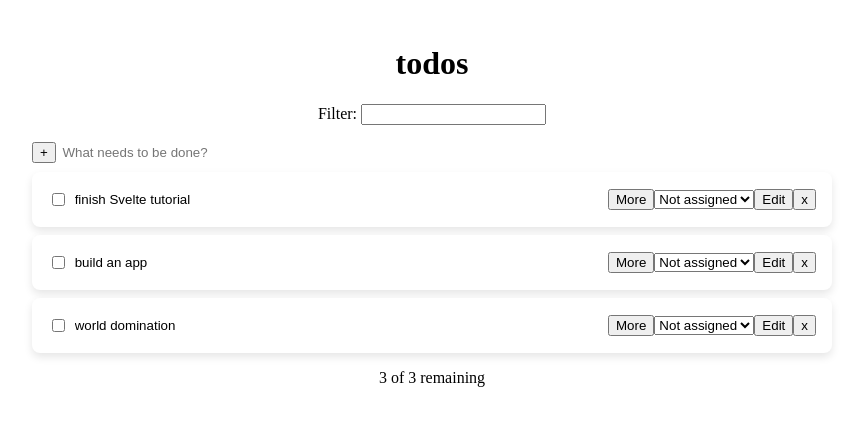
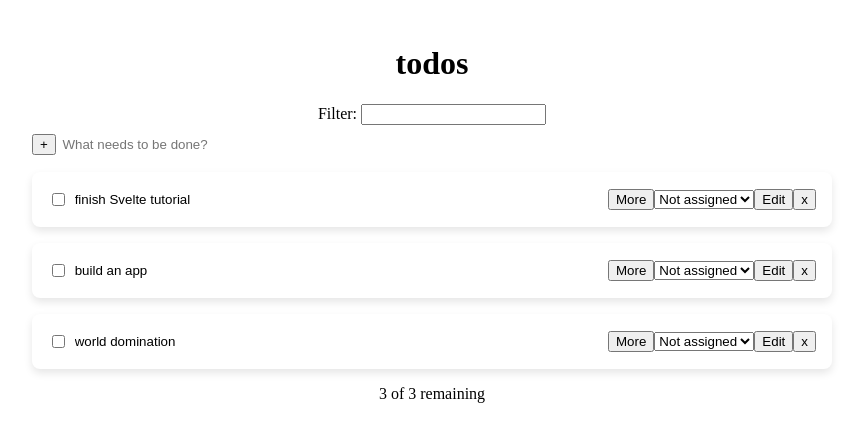
Before and after one commit to martincajka/todoapp-fe, a SvelteKit app: page / in a window 1280 px wide. Shown: the top 442 px of the page, without its empty margins (208-1070 px from the left). Built offline with nearby package versions, Linux system fonts and the light colour scheme.

Commit message:
code cleanup

```diff
--- a/src/routes/+page.svelte
+++ b/src/routes/+page.svelte
@@ -78,8 +78,7 @@
     <label>
       Filter: <input bind:value={search} />
     </label>
-    <ul class="todos">
-      <li class="todo-input">
+    <div class="todo-input">
       <button onclick={add}>+</button>
       <input
         type="text"
@@ -88,16 +87,13 @@
         bind:value={newTodo.text}
         onkeydown={handleKeydown}
       />
-      </li>
+    </div>
     <FilteredTodos data={displayActive()} row={todoRow} />
-    </ul>
     <p>{remainingTodos} of {allTodos} remaining</p>
     {#if allTodos !== remainingTodos}
       <h5>Completed</h5>
-      <ul class="todos">
       <button onclick={clear}> Clear completed </button>
       <FilteredTodos data={displayCompleted()} row={doneRow} />
-      </ul>
     {/if}
   </div>
 </main>
@@ -176,11 +172,6 @@
     }
   }
 
-  ul {
-    list-style: none;
-    padding: 0;
-  }
-
   .todo-input {
     display: flex;
     align-items: center;
--- a/src/routes/FilteredTodos.svelte
+++ b/src/routes/FilteredTodos.svelte
@@ -3,12 +3,19 @@
 </script>
 
 {#each data as d}
-  <li class="todo" class:done={d.done} class:highlight={d.new}>
-    {@render row(d)}
-  </li>
+  <ul>
+    <li class="todo" class:done={d.done} class:highlight={d.new}>
+      {@render row(d)}
+    </li>
+  </ul>
 {/each}
 
 <style>
+  ul {
+    list-style: none;
+    padding: 0;
+  }
+
   .todo {
     background-color: #fff;
     border-radius: 8px;
```
Lines whose indentation alone changed are shown as unchanged.
